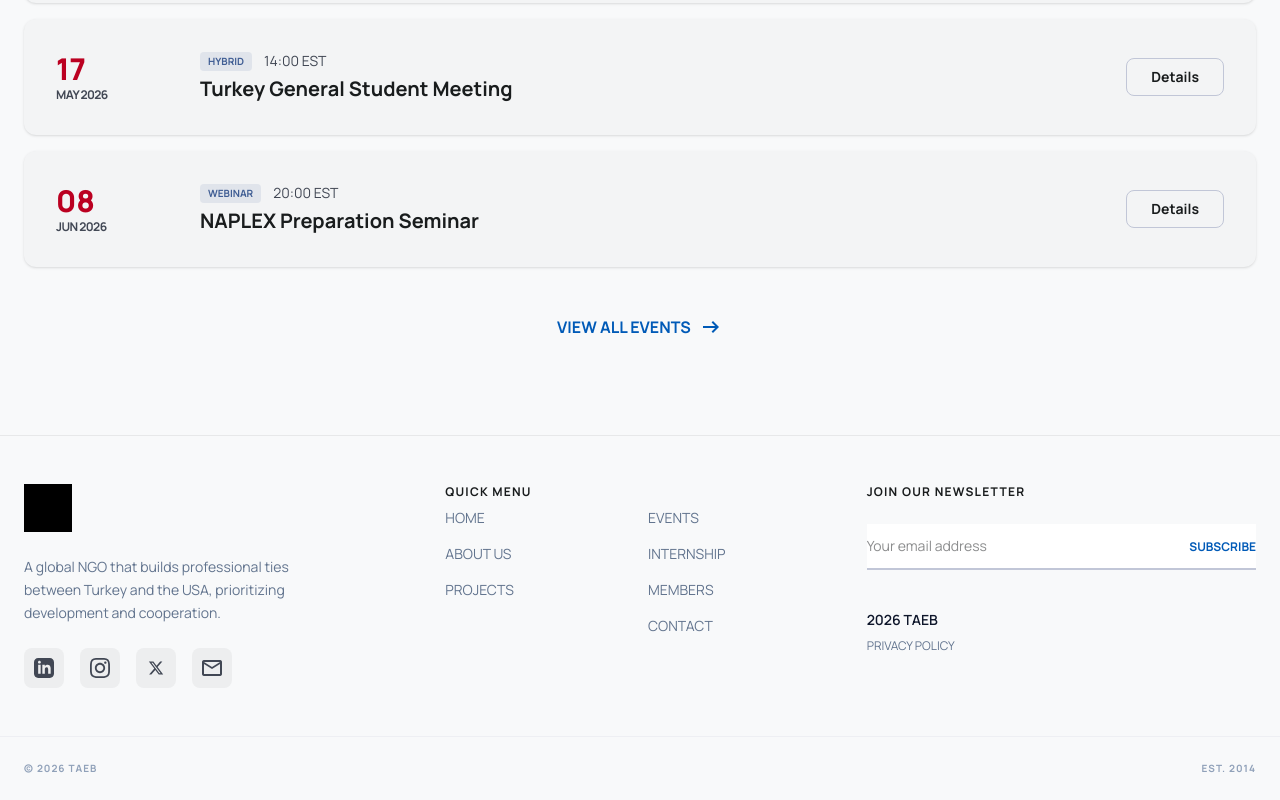
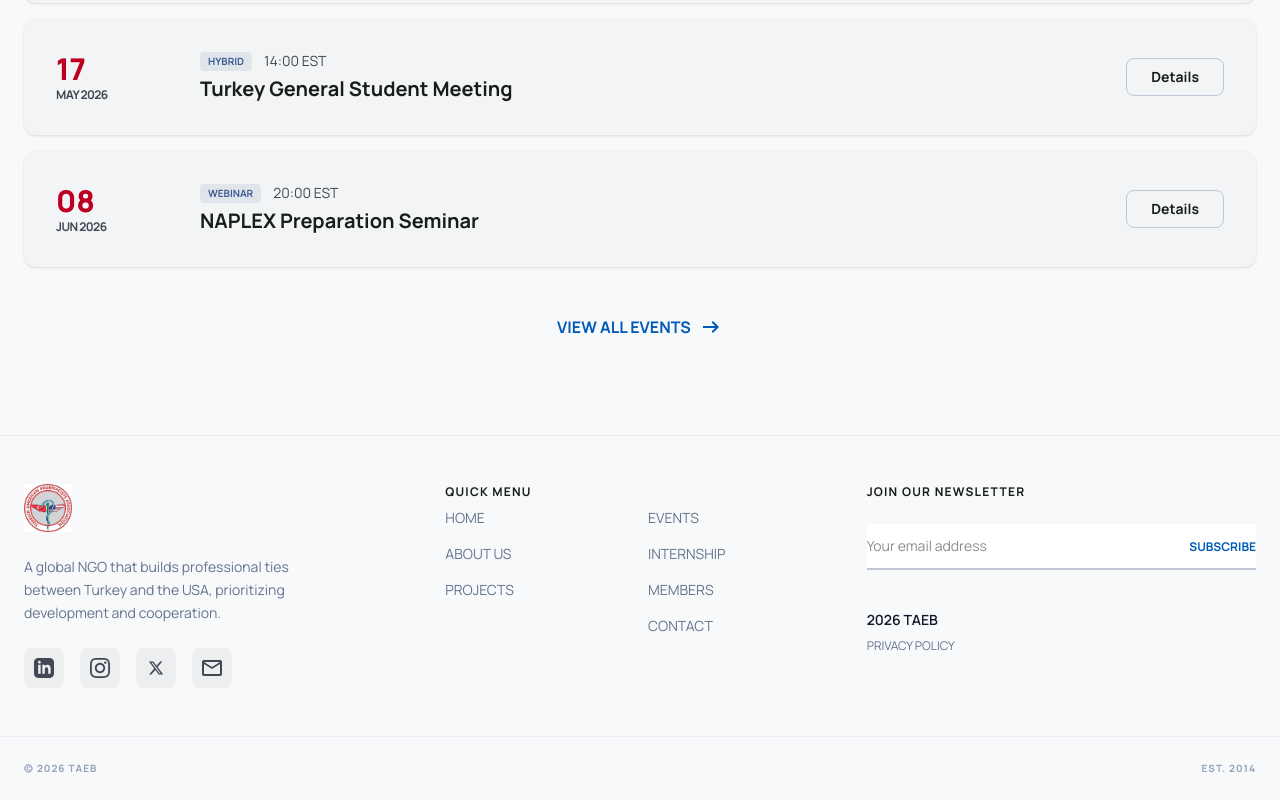
Before and after one commit to bulutmuf/taeb, a React (Vite) app: page / in a window 1280 px wide. Shown: the part 1843-2643 px from the top of the page. Built offline with nearby package versions, Linux system fonts and the light colour scheme.

Commit message:
fix: remove brightness filter from footer logo

```diff
--- a/src/components/Footer.tsx
+++ b/src/components/Footer.tsx
@@ -30,7 +30,7 @@ export default function Footer() {
     <footer className="w-full border-t border-[#E7E8E9] bg-[#F8F9FA]">
       <div className="max-w-7xl mx-auto px-6 py-12 grid grid-cols-1 md:grid-cols-3 gap-8">
         <div className="space-y-6">
-          <img src={logo} alt="TAEB Logo" className="h-12 w-auto brightness-0" />
+          <img src={logo} alt="TAEB Logo" className="h-12 w-auto" />
           <p className="text-slate-500 text-sm leading-relaxed max-w-xs">
             {t("footer.description")}
           </p>
```
